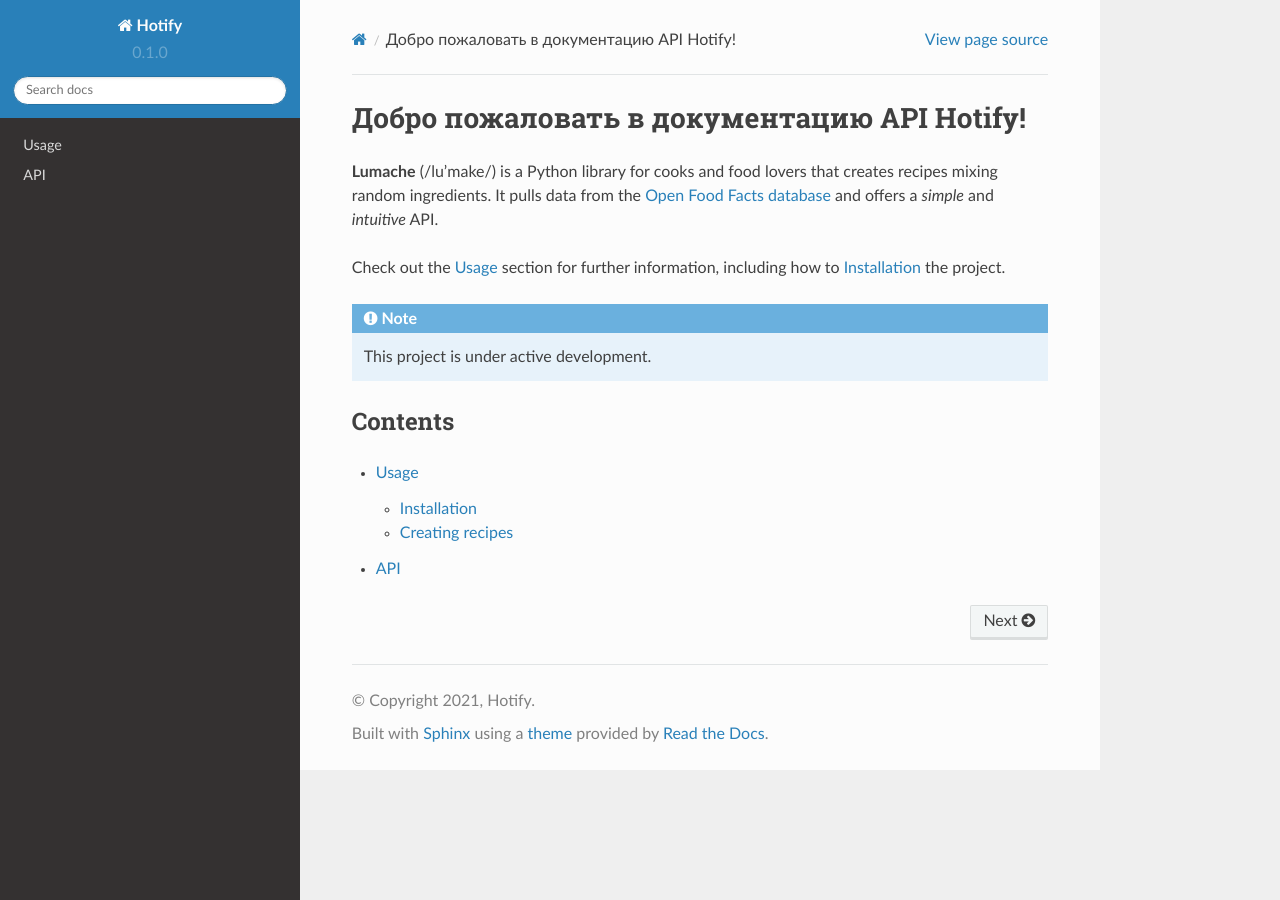
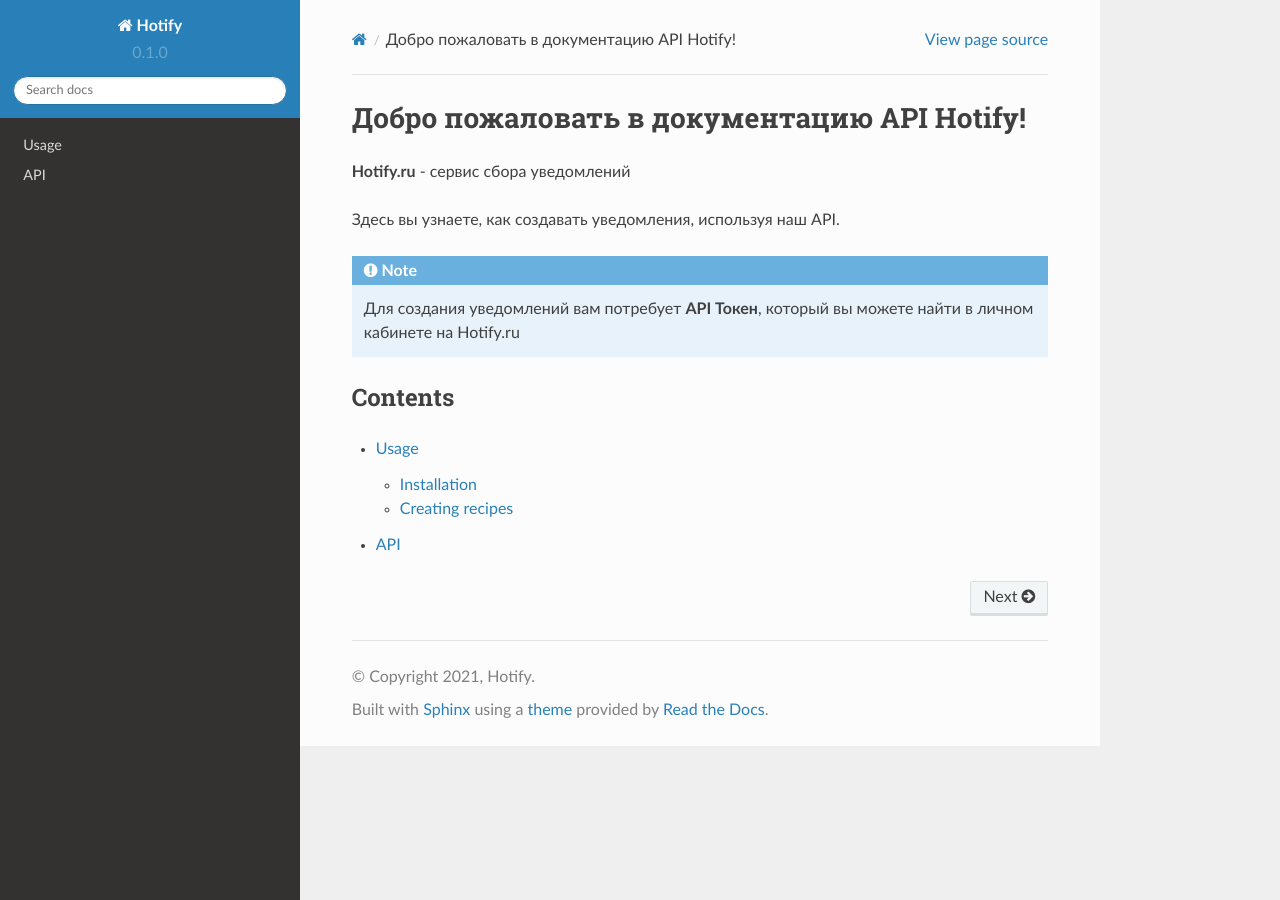
Before and after one commit to hotifyru/hotify-docs, a Sphinx documentation site: the page built from docs/source/index.rst, in a window 1280 px wide. Built offline with Sphinx 7.4.7 and the Read the Docs theme 2.0.0, drawn with Linux system fonts in a browser that asks for light colours.

Commit message:
Update index.rst

```diff
--- a/docs/source/index.rst
+++ b/docs/source/index.rst
@@ -1,17 +1,13 @@
 Добро пожаловать в документацию API Hotify!
 ===================================
 
-**Lumache** (/lu'make/) is a Python library for cooks and food lovers
-that creates recipes mixing random ingredients.
-It pulls data from the `Open Food Facts database <https://world.openfoodfacts.org/>`_
-and offers a *simple* and *intuitive* API.
+**Hotify.ru** - сервис сбора уведомлений
 
-Check out the :doc:`usage` section for further information, including
-how to :ref:`installation` the project.
+Здесь вы узнаете, как создавать уведомления, используя наш API.
 
 .. note::
 
-   This project is under active development.
+   Для создания уведомлений вам потребует **API Токен**, который вы можете найти в личном кабинете на Hotify.ru
 
 Contents
 --------
```
